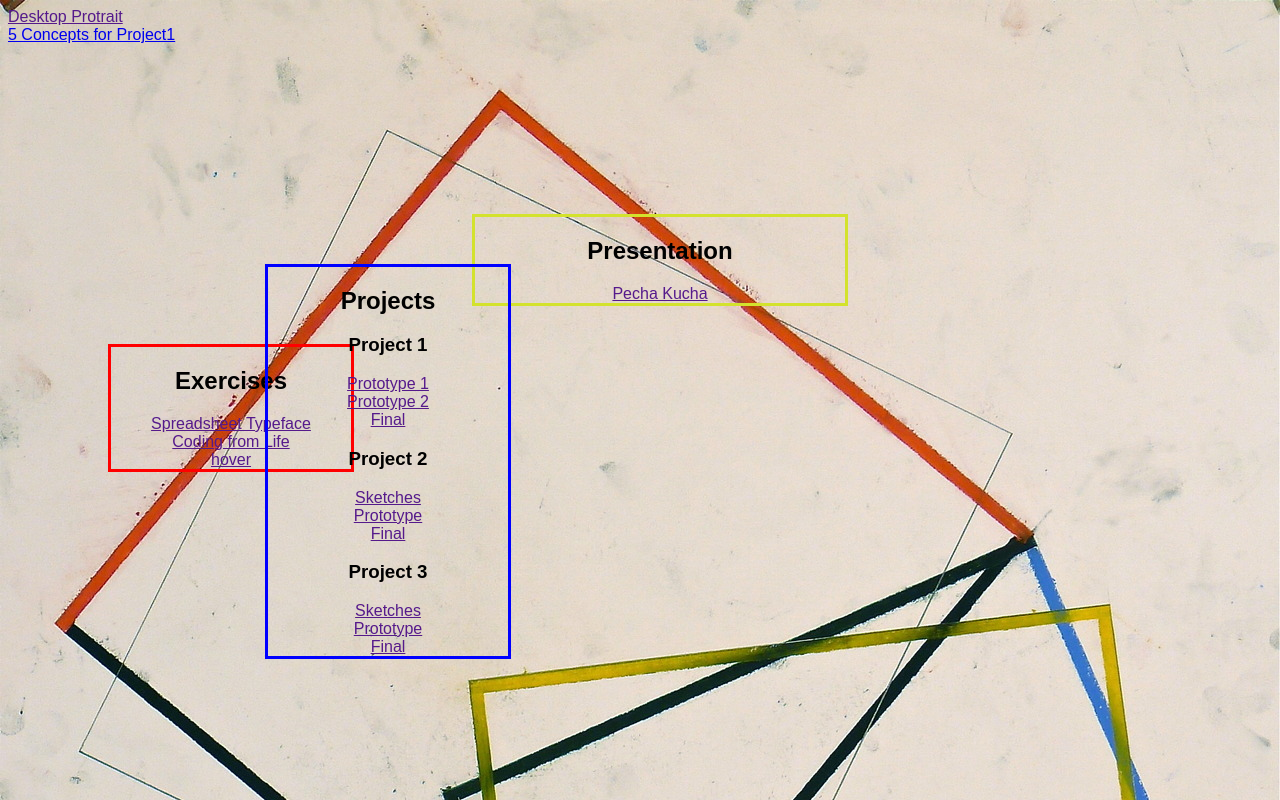
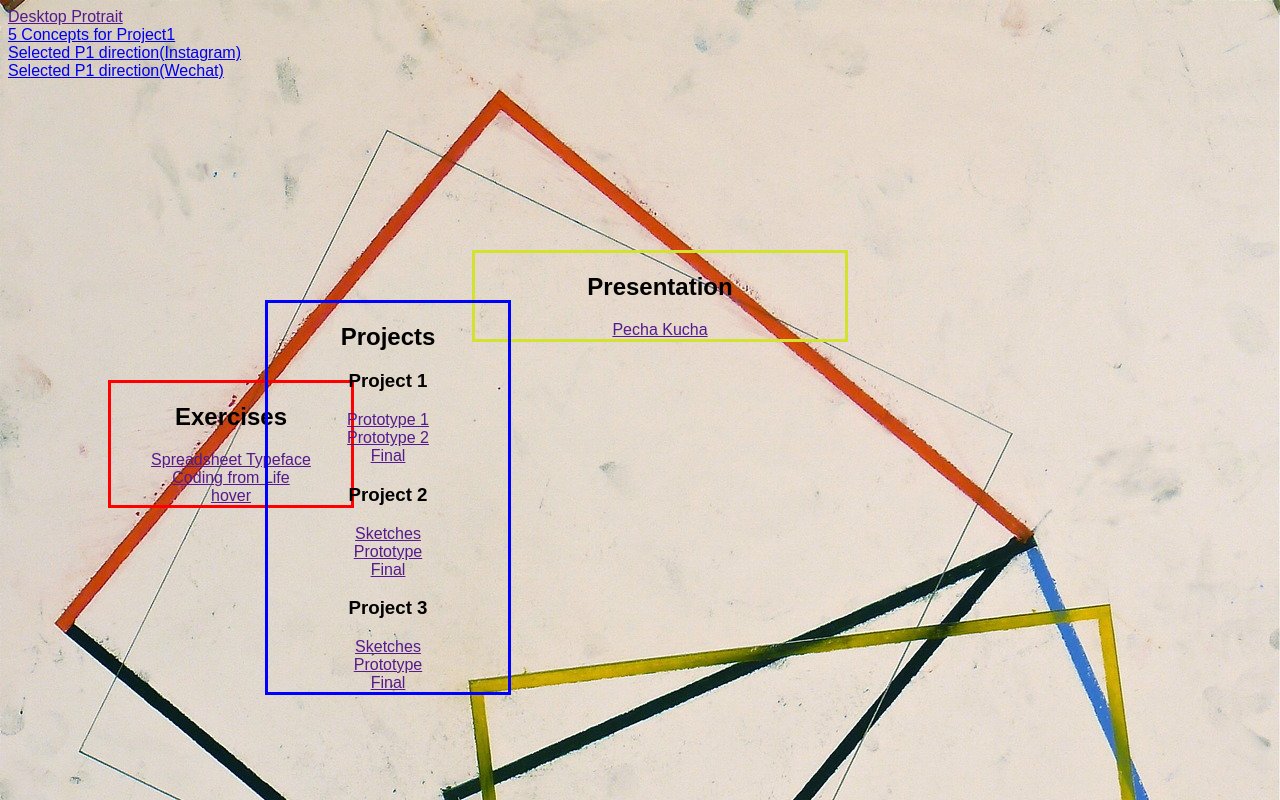
Before and after one commit to zye1994/interactive2, a plain HTML site: page index.html in a window 1280 px wide. Drawn offline with Linux system fonts and the light colour scheme.

Commit message:
homework
homework

```diff
--- a/index.html
+++ b/index.html
@@ -16,6 +16,8 @@
        <div clas="noname">
        <a href="">Desktop Protrait</a><br>
       <a href="13.jpg" target="blank">5 Concepts for Project1</a><br>
+      <a href="phototype11.jpg" target="blank">Selected P1 direction(Instagram)</a><br>
+      <a href="phototype3.PNG" target="blank">Selected P1 direction(Wechat)</a><br>
       </div>
 
       <div class="exercises">
```
Also changed, not shown: phototype1.PNG (added), phototype11.jpg (added), phototype2.PNG (added), phototype3.PNG (added).
